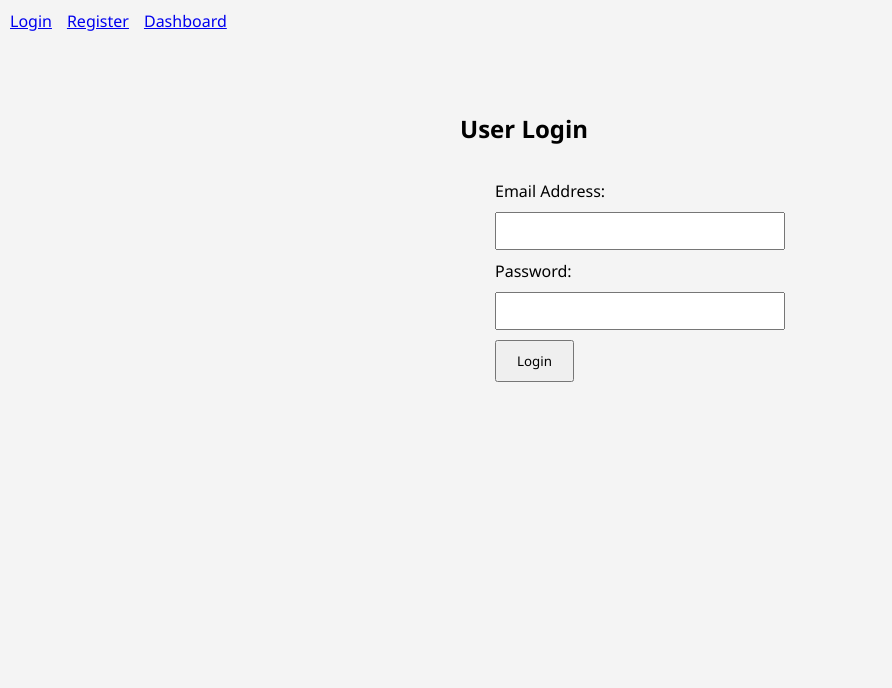
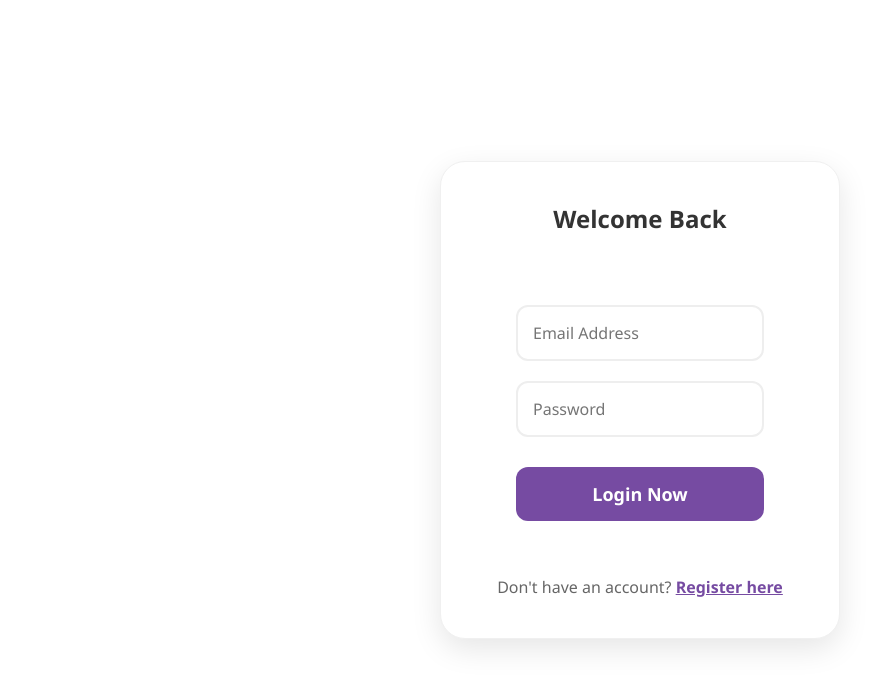
Before and after one commit to princemangukiya/cms-frontend-ui, a React (Vite) app: page / in a window 1280 px wide. Shown: the top 688 px of the page, without its empty margins (0-892 px from the left). Built offline with nearby package versions, Linux system fonts and the light colour scheme.

Commit message:
Master: frontend project1

```diff
--- a/src/App.jsx
+++ b/src/App.jsx
@@ -1,12 +1,10 @@
-import { BrowserRouter, Routes, Route, Link } from "react-router-dom";
+import { BrowserRouter, Routes, Route } from "react-router-dom"; // Link remove kiya
 import ProtectedRoute from "./pages/ProtectedRoute";
 
-// Pages Imports
+// Imports...
 import Login from "./pages/Login";
 import Register from "./pages/Register";
 import Dashboard from "./pages/Dashboard";
-
-// Components Imports
 import Student from "./pages/Student";
 import Staff from "./pages/Staff";
 import Course from "./pages/Course";
@@ -21,21 +19,15 @@ import Feedback from "./pages/Feedback";
 import Payment from "./pages/Payment";
 import Holiday from "./pages/Holiday";
 import CompanyPlacement from "./pages/CompanyPlacement";
-import ClassMgmt from "./pages/ClassMgmt"; // Yahan import add kiya
+import ClassMgmt from "./pages/ClassMgmt";
 
 function App() {
   return (
     <BrowserRouter>
-      <nav style={{ padding: '10px', background: '#f4f4f4', marginBottom: '20px' }}>
-        <Link to="/" style={{ marginRight: '15px' }}>Login</Link>
-        <Link to="/register">Register</Link>
-        <Link to="/dashboard" style={{ marginLeft: '15px' }}>Dashboard</Link>
-      </nav>
-
+      {/* Nav bar removed */}
       <Routes>
         <Route path="/" element={<Login />} />
         <Route path="/register" element={<Register />} />
-
         <Route path="/dashboard" element={<ProtectedRoute><Dashboard /></ProtectedRoute>} />
         <Route path="/student" element={<ProtectedRoute><Student /></ProtectedRoute>} />
         <Route path="/staff" element={<ProtectedRoute><Staff /></ProtectedRoute>} />
@@ -51,8 +43,6 @@ function App() {
         <Route path="/payment" element={<ProtectedRoute><Payment /></ProtectedRoute>} />
         <Route path="/holiday" element={<ProtectedRoute><Holiday /></ProtectedRoute>} />
         <Route path="/placement" element={<ProtectedRoute><CompanyPlacement /></ProtectedRoute>} />
-
-        {/* Yahan ClassMgmt ka route add kiya */}
         <Route path="/class-mgmt" element={<ProtectedRoute><ClassMgmt /></ProtectedRoute>} />
       </Routes>
     </BrowserRouter>
--- a/src/pages/CompanyPlacement.jsx
+++ b/src/pages/CompanyPlacement.jsx
@@ -163,7 +163,7 @@ function CompanyPlacement() {
               type="submit"
               className="save-btn"
             >
-              💾 Save Company
+              💾 Save Company Details
             </button>
 
             <button
--- a/src/pages/Login.jsx
+++ b/src/pages/Login.jsx
@@ -1,6 +1,7 @@
 import React, { useState } from 'react';
 import axios from 'axios';
-import { useNavigate } from 'react-router-dom';
+import { useNavigate, Link } from 'react-router-dom'; // Link import kiya
+
 const Login = () => {
     const navigate = useNavigate();
 
@@ -17,14 +18,8 @@ const Login = () => {
         e.preventDefault();
         try {
             const response = await axios.post('http://localhost:8080/api/users/login', loginData);
-
             if (response.data) {
-                console.log("User_details:", response.data);
-
-
                 localStorage.setItem("user", JSON.stringify(response.data));
-
-
                 alert("Login Successful!");
                 navigate("/dashboard");
             }
@@ -33,36 +28,45 @@ const Login = () => {
             alert("Login Failed: Invalid email or password!");
         }
     };
+
+    const styles = {
+        container: {
+            display: 'flex', justifyContent: 'center', alignItems: 'center',
+            minHeight: '100vh', background: '#ffffff',
+            padding: '20px'
+        },
+        card: {
+            width: '100%', maxWidth: '400px', background: 'white', padding: '40px',
+            borderRadius: '25px', boxShadow: '0 10px 30px rgba(0,0,0,0.1)', textAlign: 'center',
+            border: '1px solid #f0f0f0'
+        },
+        input: {
+            width: '100%', padding: '15px', margin: '10px 0', borderRadius: '12px',
+            border: '2px solid #eee', outline: 'none', fontSize: '16px', boxSizing: 'border-box'
+        },
+        button: {
+            width: '100%', padding: '15px', marginTop: '20px', background: '#764ba2',
+            color: 'white', border: 'none', borderRadius: '12px', fontSize: '18px',
+            fontWeight: 'bold', cursor: 'pointer', transition: '0.3s'
+        }
+    };
+
     return (
-        <div style={{ maxWidth: '400px', margin: '50px auto', padding: '20px' }}>
-            <h2>User Login</h2>
-            <form onSubmit={handleLogin}>
-                <div>
-                    <label>Email Address:</label>
-                    <input
-                        type="email"
-                        name="emailId"
-                        value={loginData.emailId}
-                        onChange={handleChange}
-                        required
-                        style={{ width: '100%', padding: '8px', margin: '10px 0' }}
-                    />
-                </div>
-                <div>
-                    <label>Password:</label>
-                    <input
-                        type="password"
-                        name="password"
-                        value={loginData.password}
-                        onChange={handleChange}
-                        required
-                        style={{ width: '100%', padding: '8px', margin: '10px 0' }}
-                    />
-                </div>
-                <button type="submit" style={{ padding: '10px 20px', cursor: 'pointer' }}>
-                    Login
-                </button>
-            </form>
+        <div style={styles.container}>
+            <div style={styles.card}>
+                <h2 style={{ marginBottom: '25px', color: '#333' }}>Welcome Back</h2>
+                <form onSubmit={handleLogin}>
+                    <input type="email" name="emailId" placeholder="Email Address" value={loginData.emailId} onChange={handleChange} required style={styles.input} />
+                    <input type="password" name="password" placeholder="Password" value={loginData.password} onChange={handleChange} required style={styles.input} />
+                    <button type="submit" style={styles.button} onMouseOver={(e) => e.target.style.background = '#5a377d'} onMouseOut={(e) => e.target.style.background = '#764ba2'}>
+                        Login Now
+                    </button>
+                </form>
+                {/* Register Link Added Here */}
+                <p style={{ marginTop: '20px', color: '#666' }}>
+                    Don't have an account? <Link to="/register" style={{ color: '#764ba2', fontWeight: 'bold' }}>Register here</Link>
+                </p>
+            </div>
         </div>
     );
 };
--- a/src/pages/register.jsx
+++ b/src/pages/register.jsx
@@ -19,32 +19,47 @@ const Register = () => {
 
     const handleSubmit = async (e) => {
         e.preventDefault();
-
-        console.log("Submitting this data to backend:", formData);
-
         try {
-            const response = await axios.post('http://localhost:8080/api/users/register', formData, {
-                headers: {
-                    'Content-Type': 'application/json'
-                }
+            await axios.post('http://localhost:8080/api/users/register', formData, {
+                headers: { 'Content-Type': 'application/json' }
             });
             alert("Registration Successful!");
-            console.log("Backend Response:", response.data);
         } catch (error) {
-            console.error("Error Details:", error.response ? error.response.data : error.message);
-            alert("Registration Failed! Check console for errors.");
+            alert("Registration Failed!");
+        }
+    };
+
+    // Inline styles for a modern, clean look
+    const styles = {
+        container: {
+            display: 'flex', justifyContent: 'center', alignItems: 'center',
+            minHeight: '100vh', background: 'linear-gradient(135deg, #f5f7fa 0%, #c3cfe2 100%)', padding: '20px'
+        },
+        card: {
+            width: '100%', maxWidth: '400px', background: 'white', padding: '40px',
+            borderRadius: '20px', boxShadow: '0 10px 25px rgba(0,0,0,0.1)', textAlign: 'center'
+        },
+        input: {
+            width: '100%', padding: '12px', marginBottom: '15px', borderRadius: '10px',
+            border: '2px solid #eee', outline: 'none', transition: '0.3s'
+        },
+        button: {
+            width: '100%', padding: '12px', background: '#4a90e2', color: 'white',
+            border: 'none', borderRadius: '10px', fontSize: '16px', cursor: 'pointer',
+            transition: '0.3s', fontWeight: 'bold'
         }
     };
 
     return (
-        <div style={{ maxWidth: '400px', margin: '50px auto', padding: '20px', border: '1px solid #ddd', borderRadius: '8px' }}>
-            <h2>User Registration</h2>
+        <div style={styles.container}>
+            <div style={styles.card}>
+                <h2 style={{ marginBottom: '25px', color: '#333' }}>Create Account</h2>
                 <form onSubmit={handleSubmit}>
-                <input name="full_name" value={formData.full_name} placeholder="Full Name" onChange={handleChange} required style={{ width: '100%', marginBottom: '10px', padding: '8px' }} />
-                <input name="emailId" value={formData.emailId} type="email" placeholder="Email" onChange={handleChange} required style={{ width: '100%', marginBottom: '10px', padding: '8px' }} />
-                <input name="mobile_no" value={formData.mobile_no} placeholder="Mobile Number" onChange={handleChange} required style={{ width: '100%', marginBottom: '10px', padding: '8px' }} />
+                    <input style={styles.input} name="full_name" value={formData.full_name} placeholder="Full Name" onChange={handleChange} required />
+                    <input style={styles.input} name="emailId" value={formData.emailId} type="email" placeholder="Email Address" onChange={handleChange} required />
+                    <input style={styles.input} name="mobile_no" value={formData.mobile_no} placeholder="Mobile Number" onChange={handleChange} required />
 
-                <select name="role_id" value={formData.role_id} onChange={handleChange} required style={{ width: '100%', marginBottom: '10px', padding: '8px' }}>
+                    <select style={styles.input} name="role_id" value={formData.role_id} onChange={handleChange} required>
                         <option value="">Select Role</option>
                         <option value="1">HOD</option>
                         <option value="2">Principal</option>
@@ -52,12 +67,13 @@ const Register = () => {
                         <option value="4">Student</option>
                     </select>
 
-                <input name="password" value={formData.password} type="password" placeholder="Password" onChange={handleChange} required style={{ width: '100%', marginBottom: '10px', padding: '8px' }} />
+                    <input style={styles.input} name="password" value={formData.password} type="password" placeholder="Password" onChange={handleChange} required />
 
-                <button type="submit" style={{ width: '100%', padding: '10px', backgroundColor: '#007bff', color: 'white', border: 'none', borderRadius: '4px' }}>
-                    Register
+                    <button type="submit" style={styles.button} onMouseOver={(e) => e.target.style.background = '#357abd'} onMouseOut={(e) => e.target.style.background = '#4a90e2'}>
+                        Register Now
                     </button>
                 </form>
+            </div>
         </div>
     );
 };
```
Also changed, not shown: src/pages/Dashboard.jsx (+3 -4 lines). Lines whose indentation alone changed are shown as unchanged.
